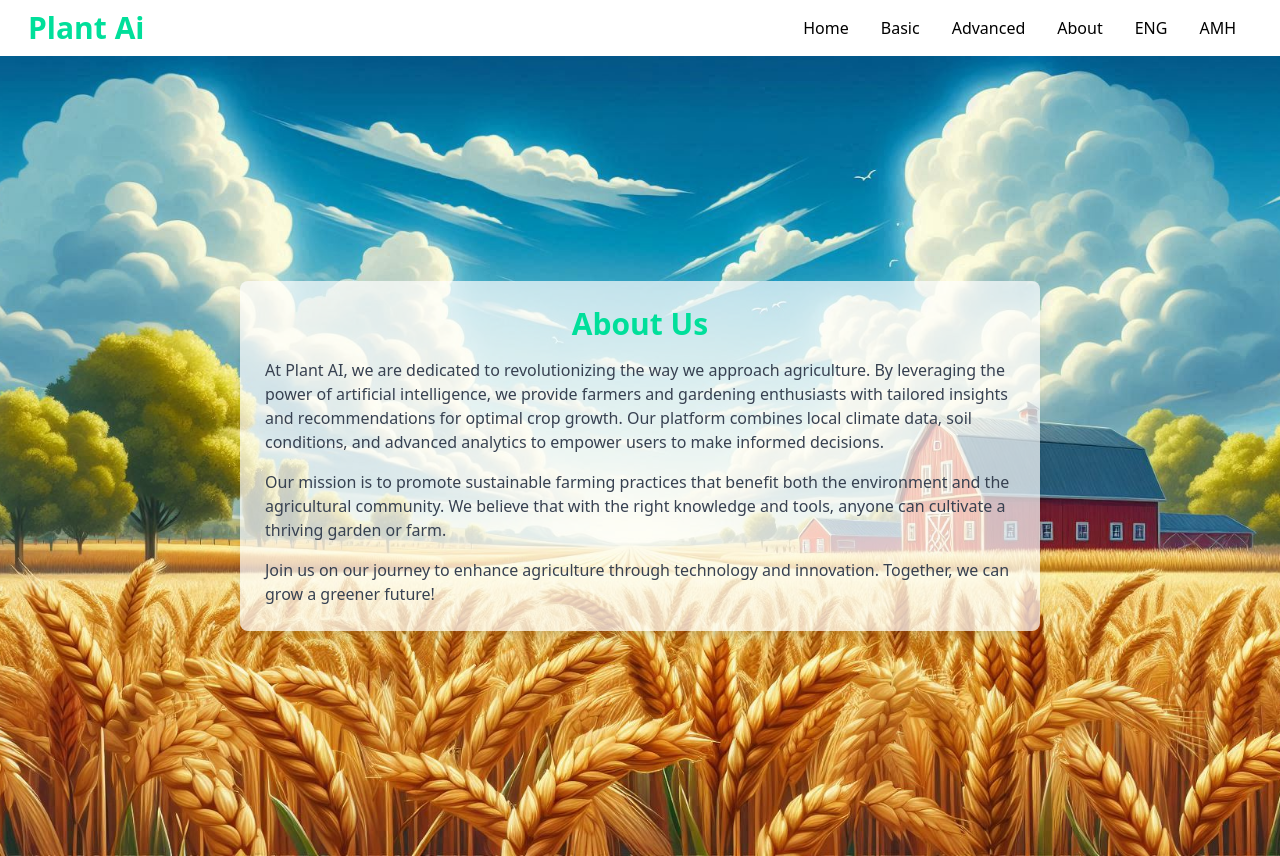
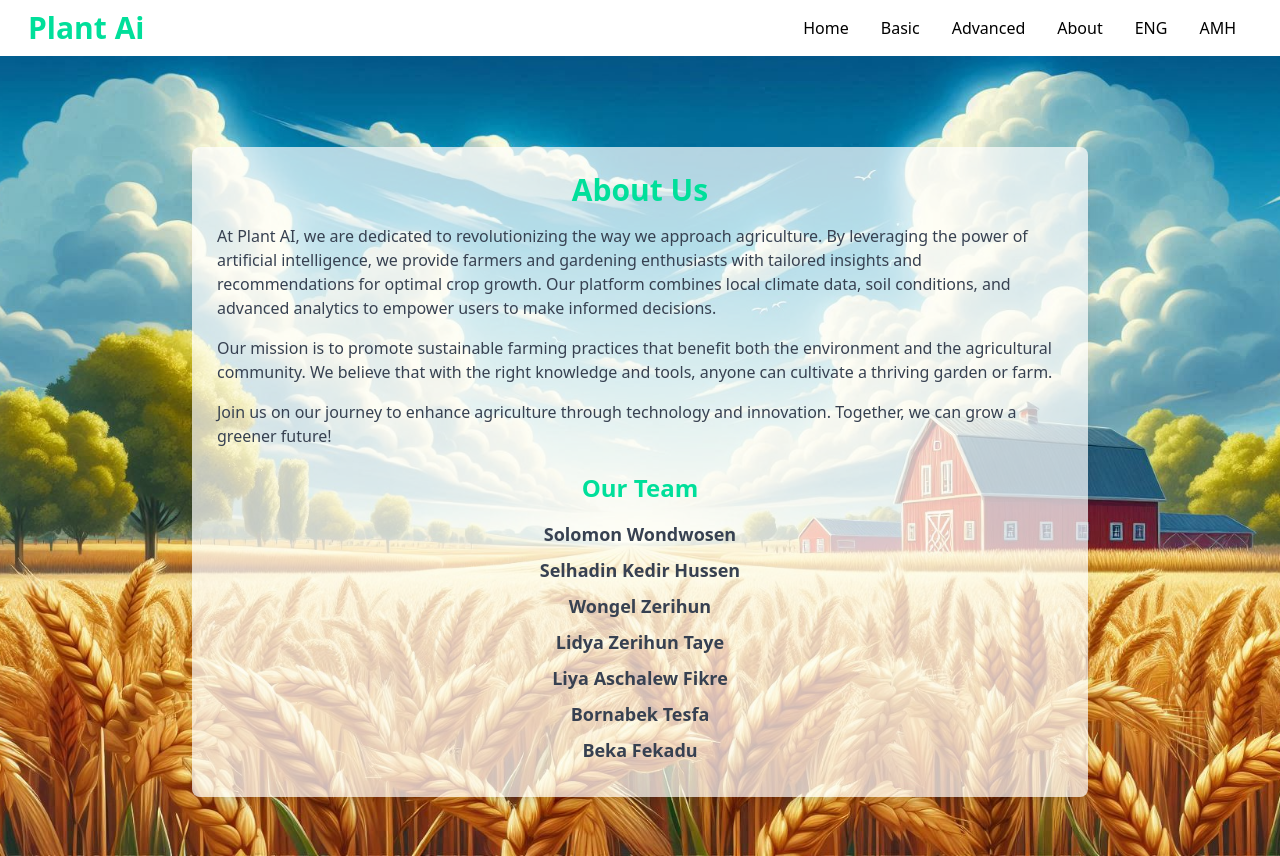
Before and after one commit to swprograming/plant-ai, a React (Create React App) app: page /about in a window 1280 px wide. Built offline with nearby package versions, Linux system fonts and the light colour scheme.

Commit message:
update on about

```diff
--- a/src/components/About.jsx
+++ b/src/components/About.jsx
@@ -1,16 +1,17 @@
 import React from 'react';
 import bg from '../assets/bg.jpg';
 import { useTranslation } from 'react-i18next';
+
 const About = () => {
+  const { t } = useTranslation();
 
-  const { t } = useTranslation();
   return (
     <div
       className='flex flex-col items-center justify-center min-h-screen'
       style={{ backgroundImage: `url(${bg})`, backgroundSize: 'cover', backgroundPosition: 'center' }}
     >
-      <div className='flex justify-center items-center min-h-screen'>
-        <div className='max-w-[800px] w-full bg-white bg-opacity-70 shadow-lg rounded-lg p-6 border border-transparent hover:border-[#00df9a] transition duration-300'>
+      <div className='flex justify-center items-center min-h-screen pt-16 pb-8'> {/* Added pb-8 for bottom spacing */}
+        <div className='w-full max-w-4xl bg-white bg-opacity-70 shadow-lg rounded-lg p-4 sm:p-6 border border-transparent hover:border-[#00df9a] transition duration-300'>
           <h1 className='text-3xl font-bold text-center text-[#00df9a] mb-4'>{t('abt')}</h1>
           <p className='text-gray-700 mb-4'>
             {t('ap1')}
@@ -18,9 +19,21 @@ const About = () => {
           <p className='text-gray-700 mb-4'>
             {t('ap2')}
           </p>
-          <p className='text-gray-700'>
+          <p className='text-gray-700 mb-4'>
             {t('ap3')}
           </p>
+
+          {/* Team Members Section */}
+          <h2 className='text-2xl font-bold text-center text-[#00df9a] mt-6'>{t('Our Team')}</h2>
+          <ul className='text-gray-700 mt-4 flex flex-col items-center'>
+            <li className='mb-2 text-lg font-semibold transition duration-300 hover:text-[#00df9a]'>Solomon Wondwosen</li>
+            <li className='mb-2 text-lg font-semibold transition duration-300 hover:text-[#00df9a]'>Selhadin Kedir Hussen</li>
+            <li className='mb-2 text-lg font-semibold transition duration-300 hover:text-[#00df9a]'>Wongel Zerihun</li>
+            <li className='mb-2 text-lg font-semibold transition duration-300 hover:text-[#00df9a]'>Lidya Zerihun Taye</li>
+            <li className='mb-2 text-lg font-semibold transition duration-300 hover:text-[#00df9a]'>Liya Aschalew Fikre</li>
+            <li className='mb-2 text-lg font-semibold transition duration-300 hover:text-[#00df9a]'>Bornabek Tesfa</li>
+            <li className='mb-2 text-lg font-semibold transition duration-300 hover:text-[#00df9a]'>Beka Fekadu</li>
+          </ul>
         </div>
       </div>
     </div>
--- a/src/locales/amh/translation.json
+++ b/src/locales/amh/translation.json
@@ -59,6 +59,7 @@
     "ap1": "ወደ ግብርና የምንቀርብበትን መንገድ ለመለወጥ ቆርጠን ተነስተናል። የአርቴፊሻል ኢንተለጀንስ ሃይልን በመጠቀም ለገበሬዎች እና ለጓሮ አትክልት አድናቂዎች የተበጀ ግንዛቤዎችን እና ለምርጥ የሰብል እድገት ምክሮችን እናቀርባለን። የእኛ መድረክ ተጠቃሚዎች በመረጃ ላይ የተመሰረተ ውሳኔ እንዲያደርጉ ለማስቻል የአካባቢ የአየር ንብረት መረጃዎችን፣ የአፈር ሁኔታዎችን እና የላቀ ትንታኔዎችን ያጣምራል።",
     "ap2": "የእኛ ተልእኮ ለአካባቢውም ሆነ ለግብርና ማህበረሰብ የሚጠቅሙ ዘላቂ የግብርና አሰራሮችን ማስተዋወቅ ነው። በትክክለኛው እውቀት እና መሳሪያዎች ማንኛውም ሰው የበለጸገ የአትክልት ቦታን ወይም እርሻን ማልማት እንደሚችል እናምናለን.",
     "ap3": "ግብርናን በቴክኖሎጂ እና በፈጠራ ለማሳደግ በምናደርገው ጉዞ ይቀላቀሉን። አንድ ላይ፣ ወደፊት አረንጓዴ ማሳደግ እንችላለን!",
+    "Our Team": "የእኛ ቡድን",
     "adt1": "ሰብል አማካሪ",
     "adt2": "የሚመከር ሰብል",
     "adp1": "እስካሁን ምንም ሰብል የለም።",
```
